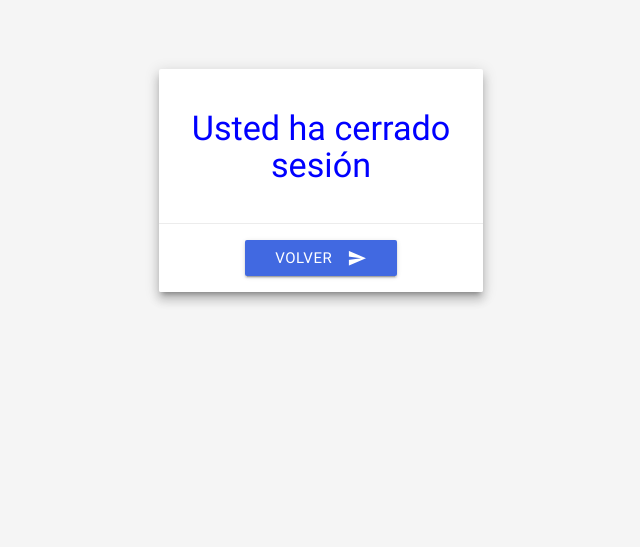
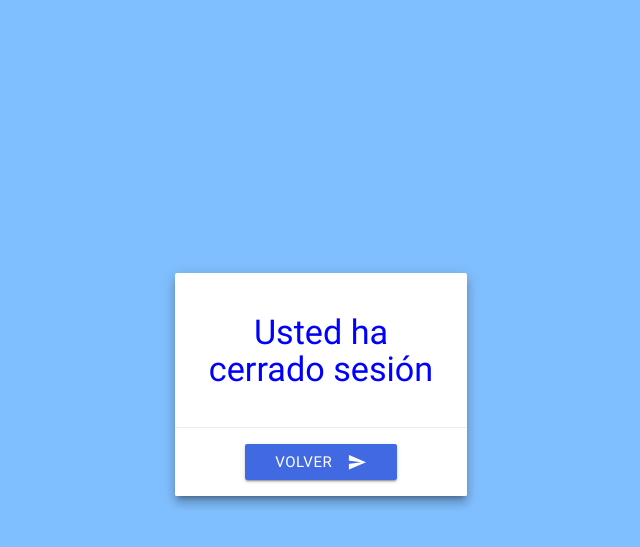
Before and after one commit to javierpugliese/ADI-Old, a Django app: template Proyecto/adi/templates/logged_out.html in a window 1280 px wide. Shown: the top 547 px of the page, without its empty margins (319-959 px from the left). Run offline with Django 3.2, Linux system fonts and the light colour scheme; the template is opened without the code that fills it, so the values that code supplies are empty.

Commit message:
Se agrega una Modal que describe el Log In y se cambia el color de fondo del Log Out

```diff
--- a/Proyecto/adi/templates/inicio.html
+++ b/Proyecto/adi/templates/inicio.html
@@ -16,7 +16,7 @@
 	</head>
 	<body style="background-color:#005580">
 		<!-- Navbar -->
-		<nav style="background-color: #5c5c3d" role="navigation">
+		<nav style="background-color: #4d4d33" role="navigation">
 			<div class="nav-wrapper z-depth-4">
 				<!-- Logo y título centrado -->
 				<a id="logo-container" data-target="modal1" onclick="abrir_modal()" class="brand-logo center modal-trigger">
@@ -30,7 +30,7 @@
 		</div>
 		<!-- Contenido intermedio -->
 		<br>
-		<div class="container z-depth-5" style="background-color:#5c5c3d">
+		<div class="container z-depth-5" style="background-color:#4d4d33">
 			<!-- Sección de íconos de redirección -->
 			<div class="section">
 				<!-- Fila -->
--- a/Proyecto/adi/templates/logged_out.html
+++ b/Proyecto/adi/templates/logged_out.html
@@ -21,15 +21,24 @@
 				h4:hover {
 					color: royalblue;
 				}
-		</style>
+                #mydiv {
+                    position:fixed;
+                    top: 50%;
+                    left: 50%;
+                    width:30em;
+                    height:18em;
+                    margin-top: -9em; /*set to a negative number 1/2 of your height*/
+                    margin-left: -15em;
+            }
+        </style>
 	</head>
-	<body style="background-color: whitesmoke">
+	<body style="background-color: #80bfff">
 		<!-- Formulario para el Login-->
 		{% block content %}
-			<form method="POST">
+            <form method="POST">
 				{% csrf_token %}
 				<!-- Encerramos el contenido del formulario dentro de una carta -->
-				<div style="margin-left:15%; margin-right:15%; margin-top:4%; padding:10px 200px; height:100px;">
+				<div id="mydiv">
 					<div class="row">
 						<div class="container">
 							<div class="col s12">
--- a/Proyecto/adi/templates/mapita.html
+++ b/Proyecto/adi/templates/mapita.html
@@ -9,7 +9,7 @@
 <script>
 function myMap() {
 var mapProp= {
-    center:new google.maps.LatLng(-31.3620018,-64.2720675),
+    center:new google.maps.LatLng(-31.3636708,-64.2767895),
     zoom:5,
 };
 var map=new google.maps.Map(document.getElementById("googleMap"),mapProp);
```
Also changed, not shown: Proyecto/adi/templates/login.html (+19 -2 lines), Proyecto/adi/templates/preceptor/formularios/mis_formularios.html (+14 -0 lines), Proyecto/adi/templates/preceptor/index.html (+30 -0 lines), Dia/Caso_de_uso_ADI.jpg (added), Dia/Caso_de_uso_ADI_2.jpg (added), Proyecto/db.sqlite3, img ADI/Formulario3_original.jpg (added), img ADI/Log In.jpg (added), img ADI/Mapa.jpg (added), img ADI/Modal_descripcion.jpg (added), img ADI/Sesión Cerrada.jpg (added), img ADI/colores_menú.jpg (added), 5 other files.
